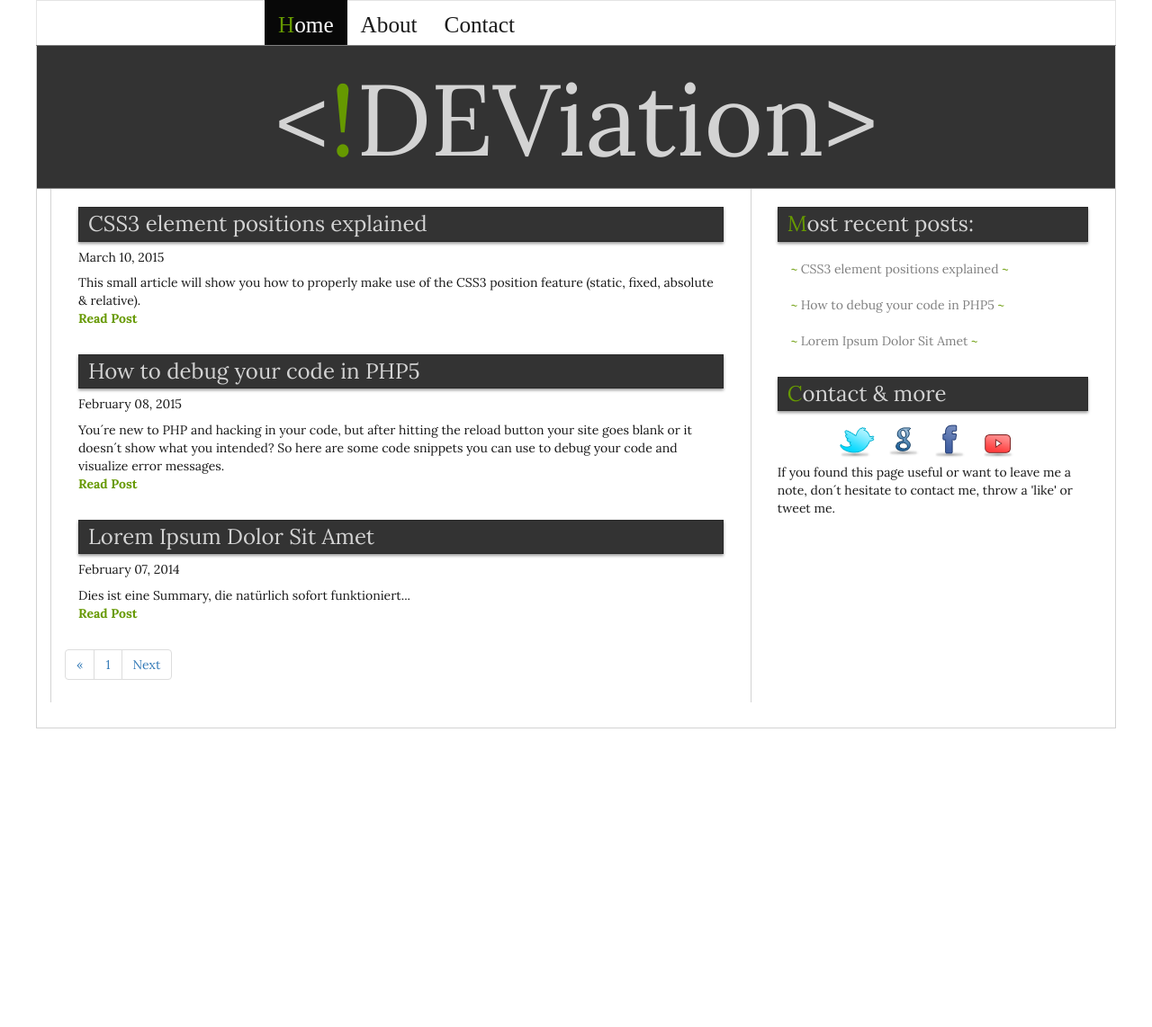
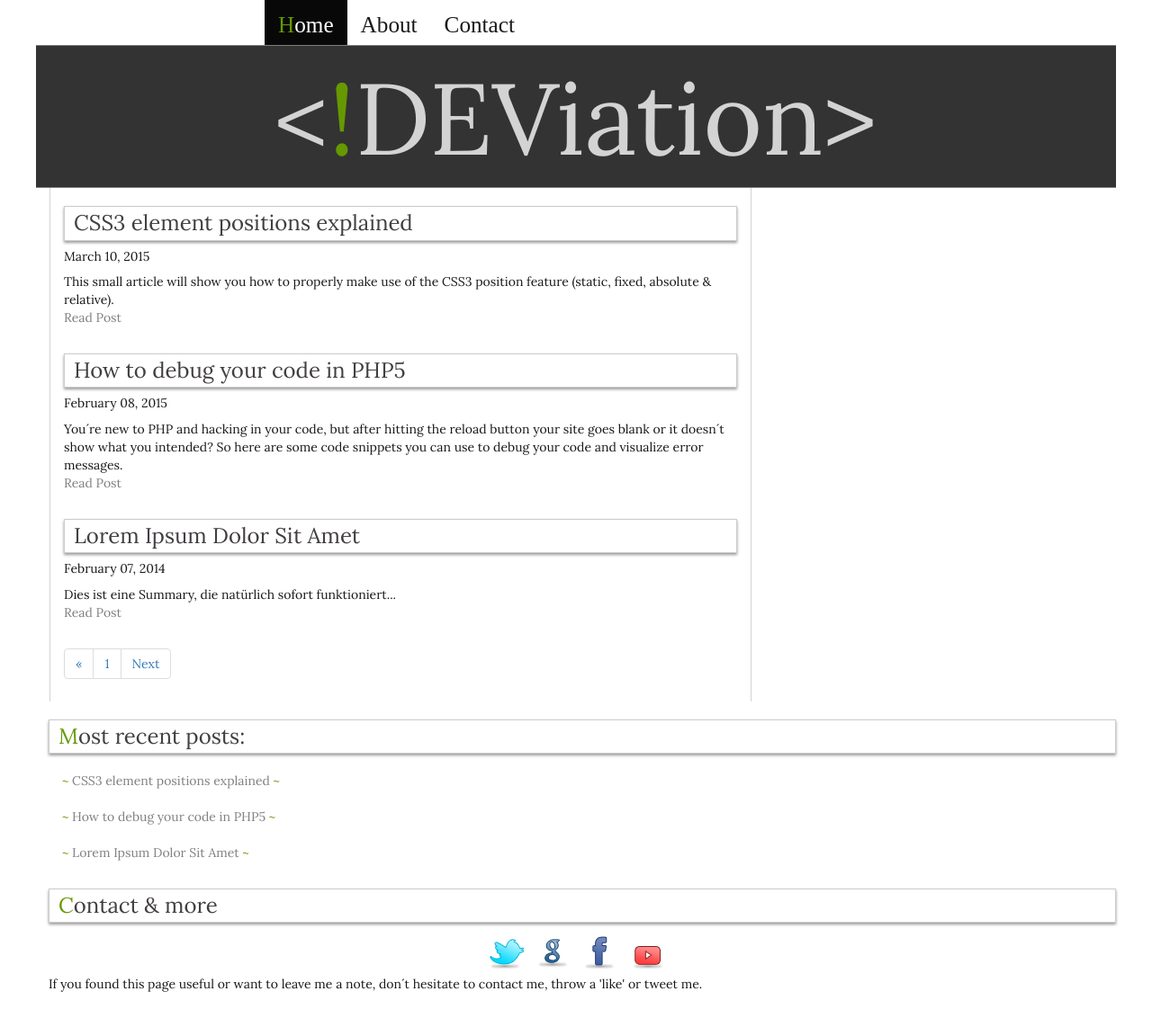
Before and after one commit to CodeDeviation/CodeDeviation, a Jekyll site: the page built from index.html, in a window 1280 px wide and 1156 px high. Shown: the top 1142 px of the window at 90% size. Built offline with Jekyll 4.4.1, drawn with Linux system fonts in a browser that asks for light colours; Markdown is read by kramdown in place of the engine named in the settings; the list of posts is cut into pages by our own code.

Commit message:
sidebar social nach unten

```diff
--- a/_includes/footer.html
+++ b/_includes/footer.html
@@ -1,5 +1,7 @@
 		</div>
-
+        <div>
+			{% include sidebar.html %}
+        </div>
 	</body>
 
 </html>
--- a/_includes/header.html
+++ b/_includes/header.html
@@ -26,7 +26,7 @@
 <![endif]-->
 	</head>
 
-	<body style="margin: 0 auto 1em auto; max-width: 1200px; border: 1px solid lightgrey; padding-bottom: 2em; font-family: 'Lora', serif;">
+	<body style="margin: 0 auto 1em auto; max-width: 1200px; padding-bottom: 2em; font-family: 'Lora', serif;">
 
 		<nav class="navbar navbar-inverse navbar-fixed-top" style="margin: 0 auto; max-width: 1200px;">
 			<div class="container-fluid">
--- a/_layouts/default.html
+++ b/_layouts/default.html
@@ -6,12 +6,12 @@
 		{{ content }}
 
 	</div>
-	<div class="row row-offcanvas row-offcanvas-left">
-		<div class="col-md-4 sidebar-offcanvas"> <!-- col-sm-3 -->
+	<!--<div class="row row-offcanvas row-offcanvas-left">
+		<div class="col-md-4 sidebar-offcanvas">
 
 			{% include sidebar.html %}
 
 		</div>
-	</div>
+	</div>	-->
 </div>
 {% include footer.html %}
--- a/css/format.css
+++ b/css/format.css
@@ -23,8 +23,7 @@
 }
 
 h3 {
-  color: lightgrey;
-  background-color: rgba(0,0,0,0.8);
+  color: rgb(66,62,66);
   padding-left: 10px;
   padding-bottom: 5px;
   padding-top: 5px;
--- a/index.html
+++ b/index.html
@@ -6,7 +6,7 @@
 {% for post in paginator.posts limit: 10 %}
 
 <div class="row">
-  <div class="col-md-12">
+  <div>
     <h3>{{ post.title }}</h3>
     <h5>{{ post.date | date: '%B %d, %Y'| }}</h5>
     {{ post.excerpt }}
```
